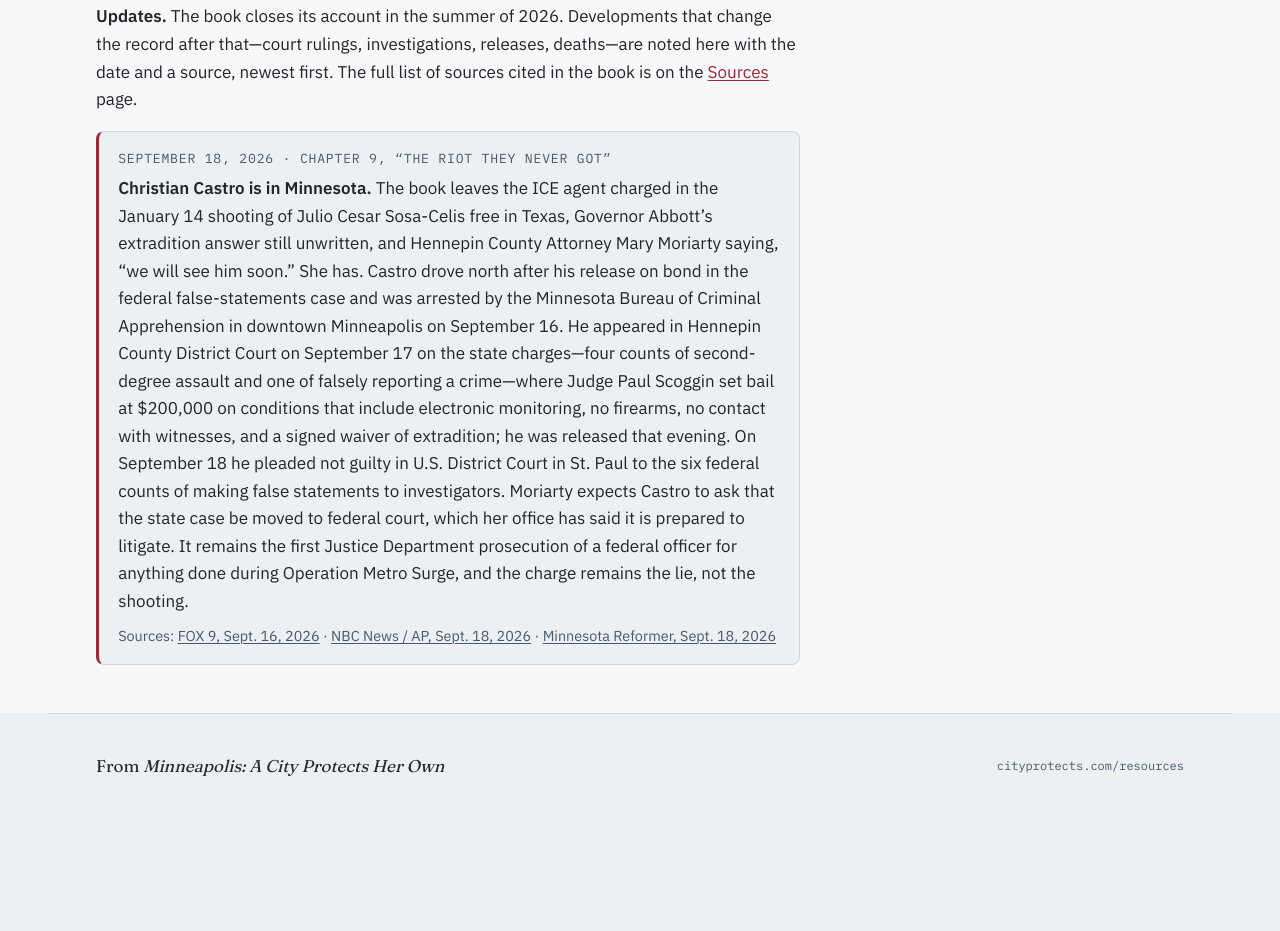
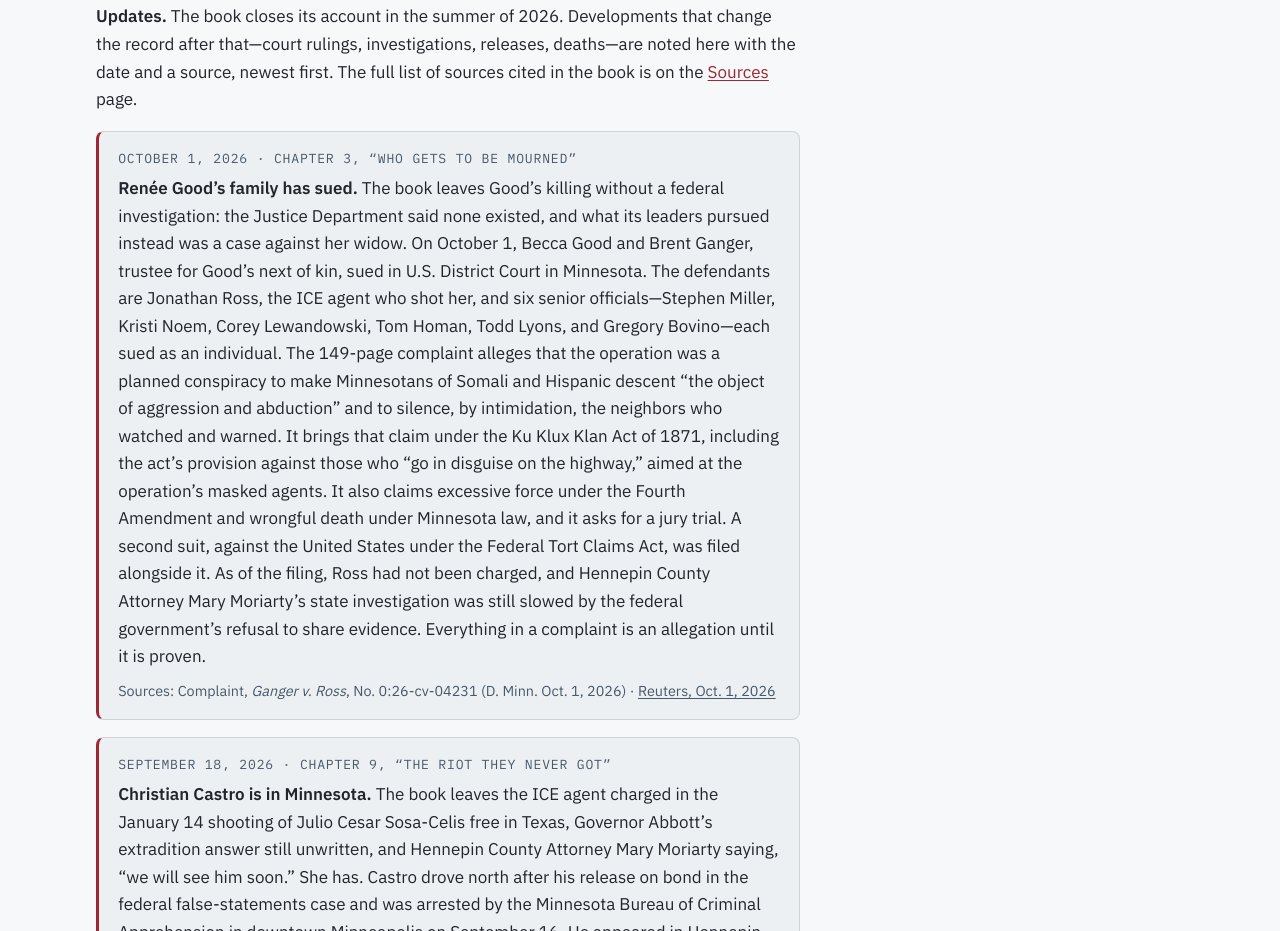
Before and after one commit to angepearson-create/cityprotects, a plain HTML site: page resources/index.html in a window 1280 px wide. Shown: the part 9493-10424 px from the top of the page. Before the commit the page ends 10311 px from the top, so only its background shows below. Drawn offline with Linux system fonts and the light colour scheme.

Commit message:
Add files via upload

```diff
--- a/resources/index.html
+++ b/resources/index.html
@@ -559,6 +559,12 @@
       <p><strong>Corrections.</strong> No corrections have been posted yet. If you find an error of fact in the book, write to <a href="mailto:contact@cityprotects.com">contact@cityprotects.com</a> with the page or passage. Confirmed corrections will be listed here, with the date, and folded into later editions.</p>
       <p><strong>Updates.</strong> The book closes its account in the summer of 2026. Developments that change the record after that—court rulings, investigations, releases, deaths—are noted here with the date and a source, newest first. The full list of sources cited in the book is on the <a href="/sources/">Sources</a> page.</p>
 
+      <div class="update" id="update-2026-10-01">
+        <span class="when">October 1, 2026 · Chapter 3, “Who Gets to Be Mourned”</span>
+        <p><strong>Renée Good’s family has sued.</strong> The book leaves Good’s killing without a federal investigation: the Justice Department said none existed, and what its leaders pursued instead was a case against her widow. On October 1, Becca Good and Brent Ganger, trustee for Good’s next of kin, sued in U.S. District Court in Minnesota. The defendants are Jonathan Ross, the ICE agent who shot her, and six senior officials—Stephen Miller, Kristi Noem, Corey Lewandowski, Tom Homan, Todd Lyons, and Gregory Bovino—each sued as an individual. The 149-page complaint alleges that the operation was a planned conspiracy to make Minnesotans of Somali and Hispanic descent “the object of aggression and abduction” and to silence, by intimidation, the neighbors who watched and warned. It brings that claim under the Ku Klux Klan Act of 1871, including the act’s provision against those who “go in disguise on the highway,” aimed at the operation’s masked agents. It also claims excessive force under the Fourth Amendment and wrongful death under Minnesota law, and it asks for a jury trial. A second suit, against the United States under the Federal Tort Claims Act, was filed alongside it. As of the filing, Ross had not been charged, and Hennepin County Attorney Mary Moriarty’s state investigation was still slowed by the federal government’s refusal to share evidence. Everything in a complaint is an allegation until it is proven.</p>
+        <span class="src">Sources: Complaint, <em>Ganger v. Ross</em>, No. 0:26-cv-04231 (D. Minn. Oct. 1, 2026) · <a href="https://www.reuters.com/world/renee-goods-family-sues-trump-administration-over-fatal-minneapolis-shooting-2026-10-01/">Reuters, Oct. 1, 2026</a></span>
+      </div>
+
       <div class="update" id="update-2026-09-18">
         <span class="when">September 18, 2026 · Chapter 9, “The Riot They Never Got”</span>
         <p><strong>Christian Castro is in Minnesota.</strong> The book leaves the ICE agent charged in the January 14 shooting of Julio Cesar Sosa-Celis free in Texas, Governor Abbott’s extradition answer still unwritten, and Hennepin County Attorney Mary Moriarty saying, “we will see him soon.” She has. Castro drove north after his release on bond in the federal false-statements case and was arrested by the Minnesota Bureau of Criminal Apprehension in downtown Minneapolis on September 16. He appeared in Hennepin County District Court on September 17 on the state charges—four counts of second-degree assault and one of falsely reporting a crime—where Judge Paul Scoggin set bail at $200,000 on conditions that include electronic monitoring, no firearms, no contact with witnesses, and a signed waiver of extradition; he was released that evening. On September 18 he pleaded not guilty in U.S. District Court in St. Paul to the six federal counts of making false statements to investigators. Moriarty expects Castro to ask that the state case be moved to federal court, which her office has said it is prepared to litigate. It remains the first Justice Department prosecution of a federal officer for anything done during Operation Metro Surge, and the charge remains the lie, not the shooting.</p>
```
